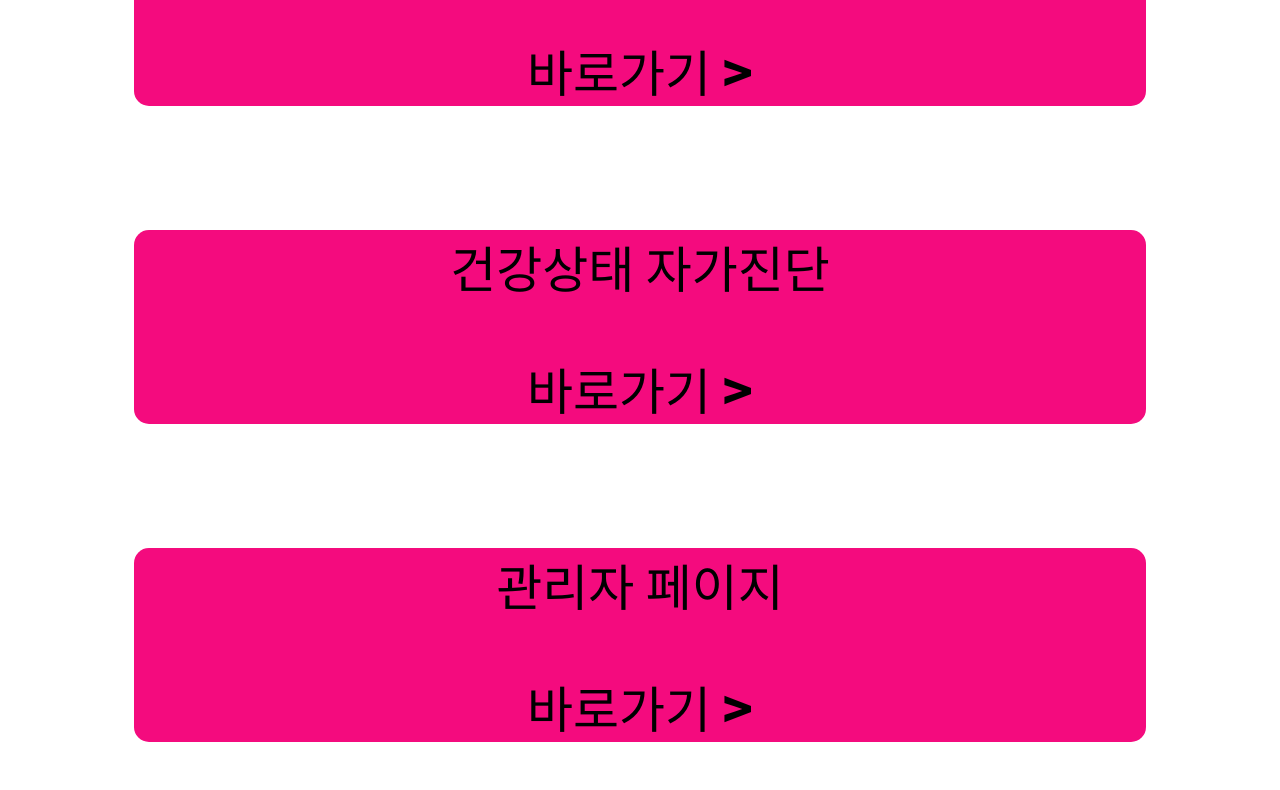
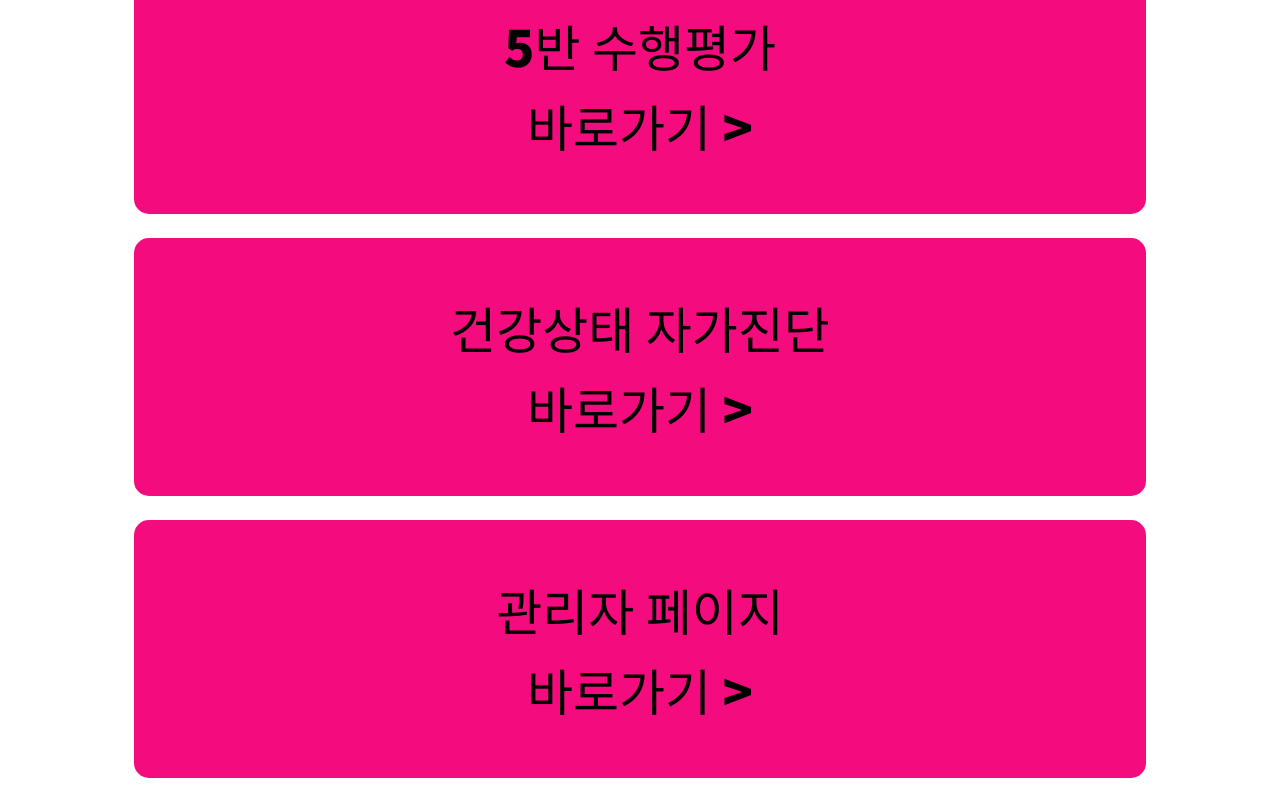
Before and after one commit to 5Ban-Dev-Universe/5ban-dashboard, a plain HTML site: page index.html in a window 1280 px wide. Shown: the part 727-1517 px from the top of the page. Drawn offline with Linux system fonts and the light colour scheme.

Commit message:
Update index.html

```diff
--- a/index.html
+++ b/index.html
@@ -26,6 +26,7 @@
                 text-align: center;
                 font-family: 'Noto Sans KR', sans-serif;
                 font-size: 50px;
+                line-height: 30px;
             }
             a {
                 text-align: center;
@@ -34,26 +35,36 @@
         </style>
     </head>
     <body>
+        <br>
         <h1 style="color: gray;">Welcome to</h1>
         <h1 style="color: #f40b7e;">Dimi 5Ban Dashboard</h1>
+        <br><br>
         <div onclick="location.href='https://dimitimes.github.io';">
+            <br>
             <p>dimitimes</p>
             <p>바로가기 ></p>
+            <br>
         </div>
         <br>
         <div onclick="location.href='https://asked.findflag.kr';">
+            <br>
             <p>5반 수행평가</p>
             <p>바로가기 ></p>
+            <br>
         </div>
         <br>
         <div onclick="location.href='https://hcs.eduro.go.kr';">
+            <br>
             <p>건강상태 자가진단</p>
             <p>바로가기 ></p>
+            <br>
         </div>
         <br>
         <div onclick="location.href='https://cs.findflag.kr';">
+            <br>
             <p>관리자 페이지</p>
             <p>바로가기 ></p>
+            <br>
         </div>
     </body>
 </html>
```
